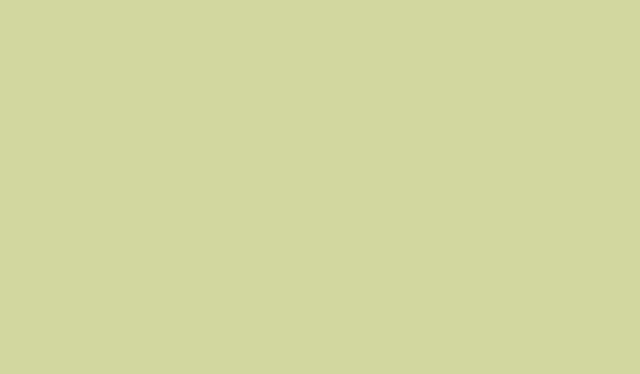
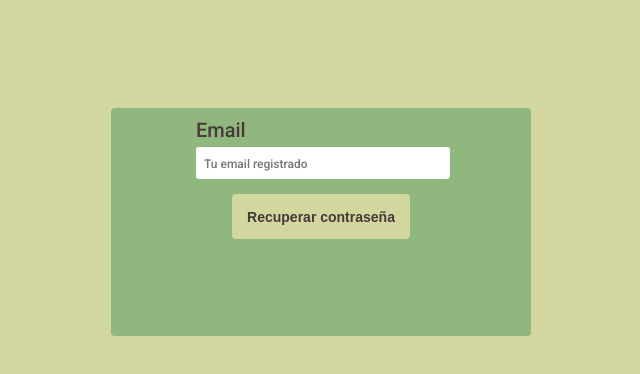
Before and after one commit to jinitsuga/Peka-front, a React (Create React App) app: page /passreset in a window 1280 px wide. Before the commit this address had no page. Shown: the top 374 px of the page, without its empty margins (319-959 px from the left). Built offline with nearby package versions, Linux system fonts and the light colour scheme.

Commit message:
Password recovery page

```diff
--- a/src/Login/Login.js
+++ b/src/Login/Login.js
@@ -77,7 +77,7 @@ export default function Login() {
           }}
         >
           <Enlace to="/register">🌻 Registrarse 🌻</Enlace>
-          <Enlace>Olvidé mi contraseña</Enlace>
+          <Enlace to="/passreset">Olvidé mi contraseña</Enlace>
         </div>
       </ButtonWrapper>
     </Wrapper>
--- a/src/Register/Register.js
+++ b/src/Register/Register.js
@@ -16,6 +16,7 @@ export default function Register(props) {
     error: false,
   });
 
+  // Form data to loop through - potentially better in separate file?
   const formData = [
     {
       name: "Nombre",
@@ -66,7 +67,7 @@ export default function Register(props) {
     setName((oldName) => {
       return { ...oldName, name: e.target.value };
     });
-    const regex = /^[a-z0-9_-]{3,16}$/;
+    const regex = /^[A-Za-z0-9_-]{2,16}$/;
     !regex.test(name.name)
       ? setName((oldName) => {
           return { ...oldName, error: true };
--- /dev/null
+++ b/src/ResetPassword/ResetPassword.js
@@ -0,0 +1,78 @@
+import React from "react";
+import { Wrapper } from "../Shared/Wrapper";
+import { FormWrapper } from "../Shared/FormWrapper";
+import Input from "../Shared/Input/Input";
+import { Button } from "../Shared/Button";
+import { Text } from "../Shared/Text";
+import { Title } from "../Shared/Title";
+import { Enlace } from "../Shared/Enlace";
+
+export default function ResetPassword() {
+  const [email, setEmail] = React.useState({ email: null, error: false });
+  const [passReset, setPassReset] = React.useState(false);
+
+  // name: "Email",
+  // label: "Email",
+  // onChange: handleEmail,
+  // type: "email",
+  // required: true,
+  // error: email.error,
+  // errorMessage: "Ese email no es válido!",
+  // placeholder: "Tu email registrado",
+
+  const handleEmail = (e) => {
+    setEmail((oldEmail) => {
+      return { ...oldEmail, email: e.target.value };
+    });
+    const regex = /^([a-zA-Z0-9._%-]+@[a-zA-Z0-9.-]+.[a-zA-Z]{2,6})*$/;
+    !regex.test(email.email)
+      ? setEmail((oldEmail) => {
+          return { ...oldEmail, error: true };
+        })
+      : setEmail((oldEmail) => {
+          return { ...oldEmail, error: false };
+        });
+  };
+
+  return (
+    <Wrapper>
+      <FormWrapper style={{ display: passReset ? "none" : "flex" }}>
+        <Input
+          name="Email"
+          label="Reset"
+          type="email"
+          onChange={handleEmail}
+          required={true}
+          placeholder="Tu email registrado"
+          errorMessage="Ese formato de email no es válido"
+          error={email.error}
+        ></Input>
+        <Button
+          onClick={() => {
+            setPassReset(true);
+          }}
+        >
+          Recuperar contraseña
+        </Button>
+      </FormWrapper>
+      <div
+        className="confirmacion"
+        style={{
+          display: passReset ? "flex" : "none",
+          flexDirection: "column",
+          justifyContent: "center",
+          alignItems: "center",
+        }}
+      >
+        <Title primary>Listo!</Title>
+        <Text>
+          Si tu email está registrado, recibirás un mensaje con instrucciones
+          para reiniciar tu contraseña.
+        </Text>
+        <Enlace large={true} to="/">
+          Volver al inicio
+        </Enlace>
+      </div>
+    </Wrapper>
+  );
+}
--- a/src/Router/RouteSwitch.js
+++ b/src/Router/RouteSwitch.js
@@ -2,12 +2,14 @@ import React from "react";
 import { Routes, Route } from "react-router-dom";
 import Login from "../Login/Login";
 import Register from "../Register/Register";
+import ResetPassword from "../ResetPassword/ResetPassword";
 
 export default function RouteSwitch(props) {
   return (
     <Routes>
       <Route path="/" element={props.loggedIn ? null : <Login />}></Route>
       <Route path="/register" element={<Register />}></Route>
+      <Route path="/passreset" element={<ResetPassword />}></Route>
     </Routes>
   );
 }
--- a/src/Shared/Button.js
+++ b/src/Shared/Button.js
@@ -4,13 +4,13 @@ export const Button = styled.button`
   display: flex;
   justify-content: center;
   align-items: center;
-  font-size: 18px;
+  font-size: ${(props) => (props.primary ? "18px" : "14px")};
   font-weight 800;
   border: none;
   border-radius: 4px;
   padding: 15px;
   // width: ${(props) => (props.primary ? "125px" : "80px")};
-  height: ${(props) => (props.primary ? "65px" : "55px")};
+  height: ${(props) => (props.primary ? "65px" : "45px")};
   color: #483838;
   background: #d2d79f;
   margin-bottom: 20px;
--- a/src/Shared/Enlace.js
+++ b/src/Shared/Enlace.js
@@ -4,6 +4,9 @@ import { Link } from "react-router-dom";
 export const Enlace = styled(Link)`
   font-size: ${(props) => (props.large ? "16px" : "13px")};
   font-family: "Roboto", sans-serif;
+  border: ${(props) => (props.large ? "solid 1px" : "none")};
+  border-radius: 3px;
+  padding: 4px;
   height: 20px;
   text-decoration: none;
   color: #483838;
--- a/src/Shared/Input/Input.js
+++ b/src/Shared/Input/Input.js
@@ -6,7 +6,7 @@ import { ErrorMessage } from "./ErrorMsg";
 export default function Input(props) {
   console.log(props.error);
   return (
-    <Label htmlFor="email">
+    <Label htmlFor="email" secondary={props.secondary}>
       {props.name}
       <InputField
         placeholder={props.placeholder}
--- a/src/Shared/Input/InputField.js
+++ b/src/Shared/Input/InputField.js
@@ -7,6 +7,7 @@ const InputField = styled.input.attrs((props) => ({
 }))`
   font-family: "Roboto", sans-serif;
   font-weight: 500;
+  color: #483838;
   border: none;
   border-radius: 3px;
   width: 250px;
--- a/src/Shared/Input/Label.js
+++ b/src/Shared/Input/Label.js
@@ -5,9 +5,10 @@ const Label = styled.label.attrs((props) => ({ htmlFor: props.htmlFor }))`
   flex-direction: column;
   font-family: "Roboto", sans-serif;
   font-weight: 500;
-  font-size: 20px;
+  font-size: ${(props) => (props.secondary ? "14px" : "20px")};
   color: #483838;
   margin-bottom: 10px;
+  max-width: 250px;
 `;
 
 export { Label };
--- /dev/null
+++ b/src/Shared/Text.js
@@ -0,0 +1,10 @@
+import styled, { css } from "styled-components";
+
+export const Text = styled.p`
+  font-family: "Roboto", sans-serif;
+  font-size: 14px;
+  font-weight: 500;
+  color: #483838;
+  max-width: 85%;
+  text-align: left;
+`;
```
